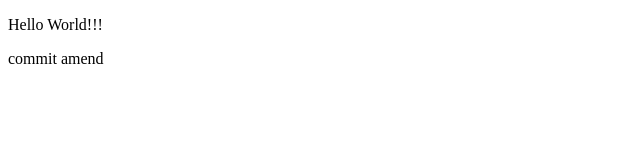
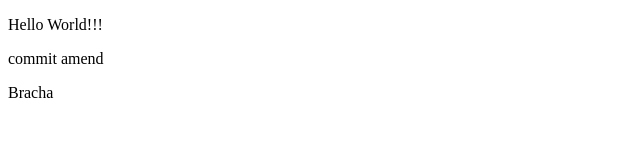
Before and after one commit to efratAma/learning-git, a plain HTML site: page index.html in a window 1280 px wide. Shown: the full height of the page, 0-640 px from the left. Drawn offline with Linux system fonts and the light colour scheme.

Commit message:
bracha change 1

```diff
--- a/index.html
+++ b/index.html
@@ -9,5 +9,7 @@
     <p>Hello World!!!</p>
 
     <p>commit amend</p>
+
+    <p>Bracha</p>
 </body>
 </html>
```
